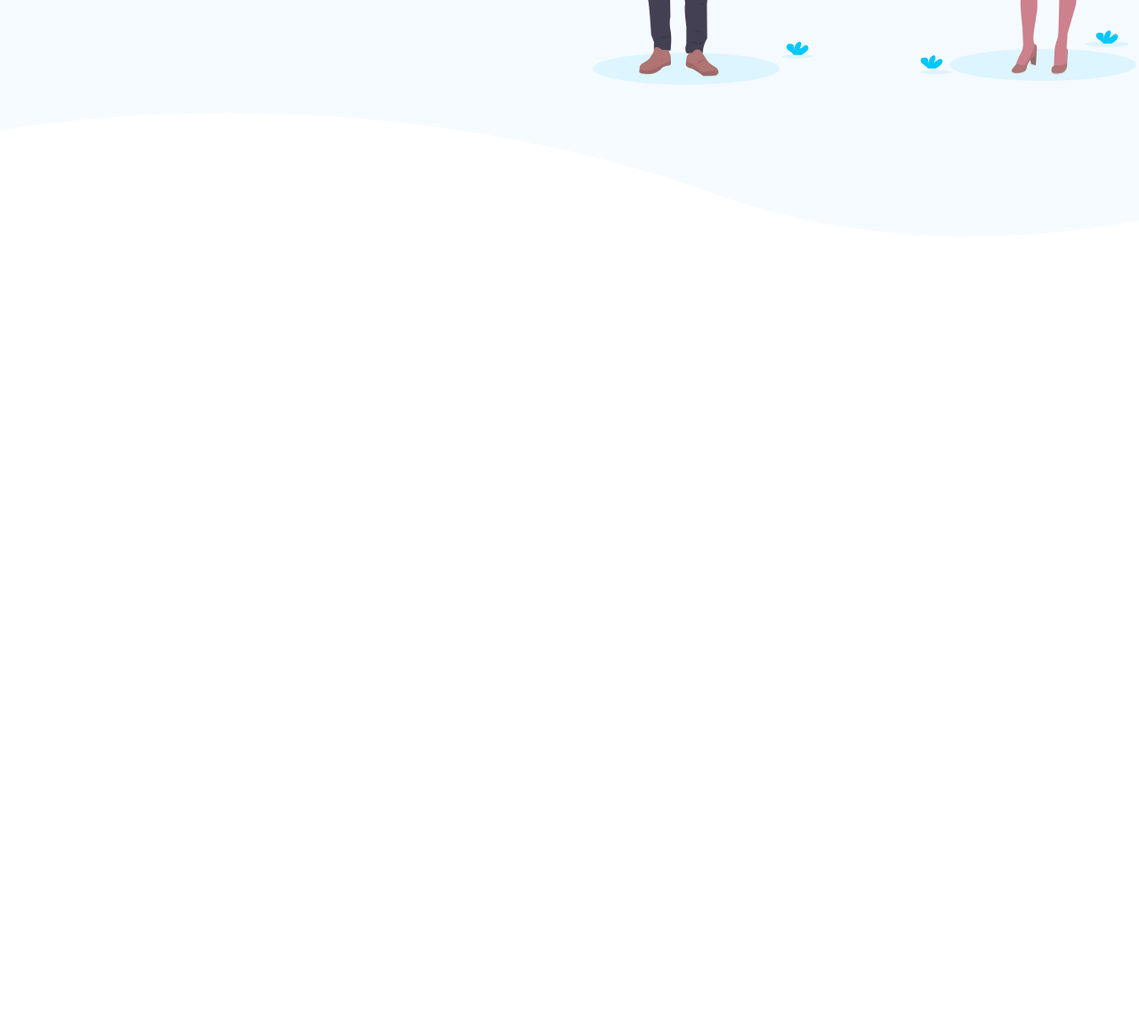
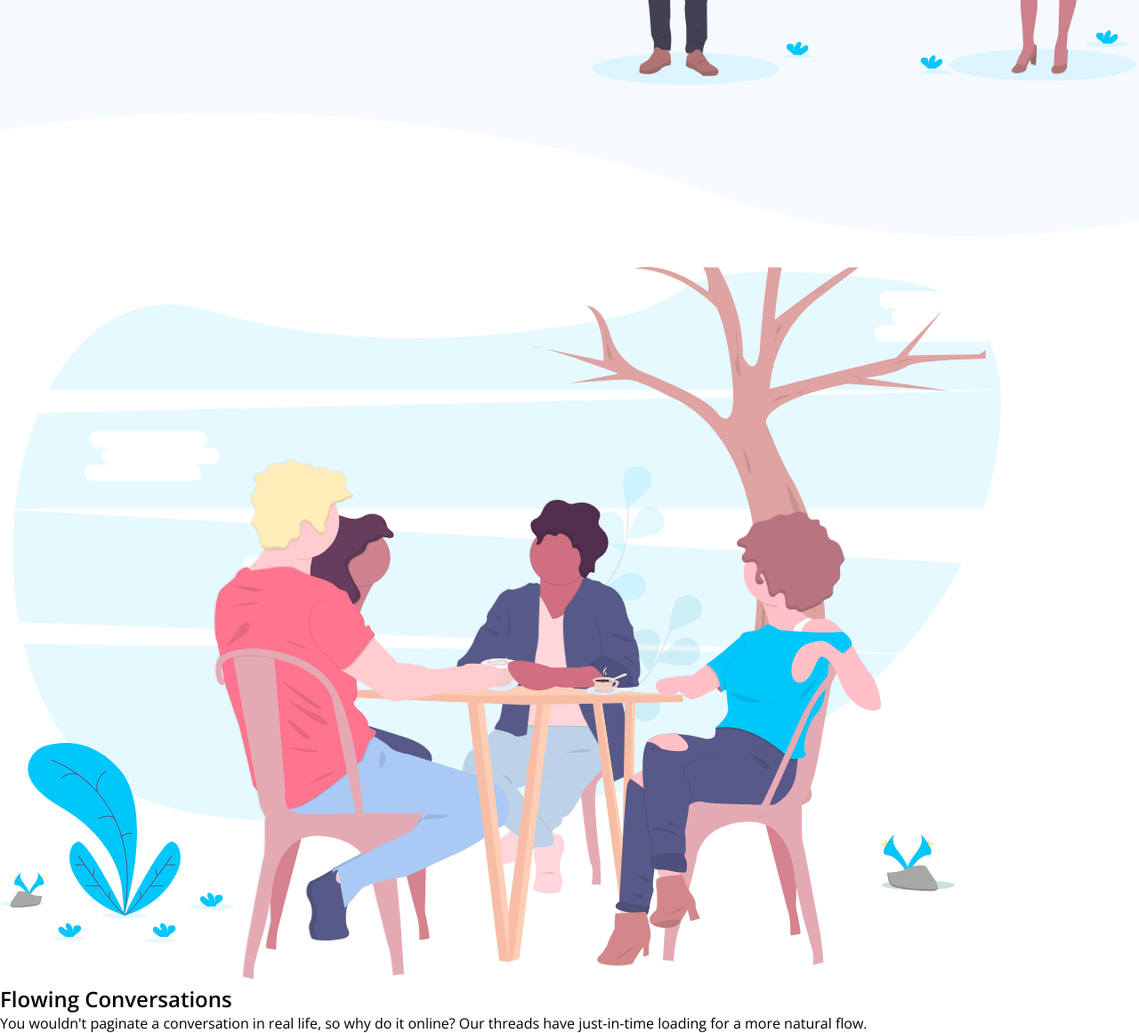
Before and after one commit to preetamvarun/Huddle-landing-page, a plain HTML site: page index.html in a window 1280 px wide. Shown: the part 2026-3187 px from the top of the page at 89% size. Before the commit the page ends 2326 px from the top, so only its background shows below. Drawn offline with nearby package versions, Linux system fonts and the light colour scheme.

Commit message:
will continue tommorow

```diff
--- a/index.html
+++ b/index.html
@@ -52,7 +52,7 @@
         Think of the insightful conversations you miss out on with a feedback form.</p>
       </div>
       <div class="people">
-        <img src="./images/illustration-grow-together.svg" alt="">
+        <img src="./images/illustration-grow-together.svg" alt="grow-together">
       </div>
     </div>
   </section>
@@ -60,6 +60,20 @@
   <!-- This is a curved background div (below together section) -->
   <div class="below-together"></div>
 
+  <section class="flowing-conversations">
+    <div>
+      <div class="table">
+        <img src="./images/illustration-flowing-conversation.svg" alt="flowing-conversation">
+      </div>
+      <div class="converse">
+        <h2>Flowing Conversations</h2>
+        <p>You wouldn't paginate a conversation in real life, so why do it online?
+        Our threads have just-in-time loading for a more natural flow.
+        </p>
+      </div>
+    </div>
+  </section>
+
 
 </body>
 </html>
--- a/styles.css
+++ b/styles.css
@@ -291,3 +291,5 @@ nav h2{
         background: url('./images/bg-section-bottom-mobile-2.svg') no-repeat center center/cover;
     }
 }
+
+/* NOW STYLING FLOWING CONVERSATIONS SECTION */
```
